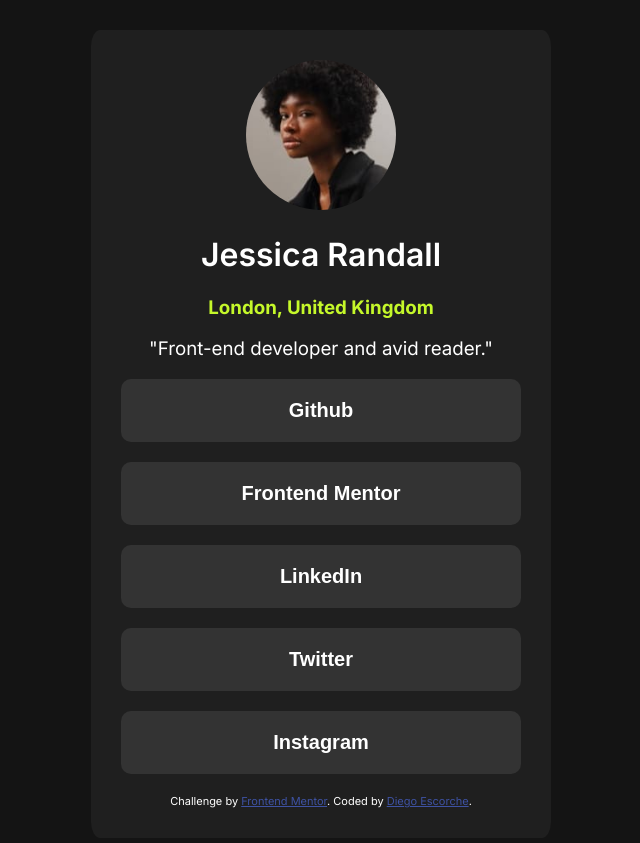
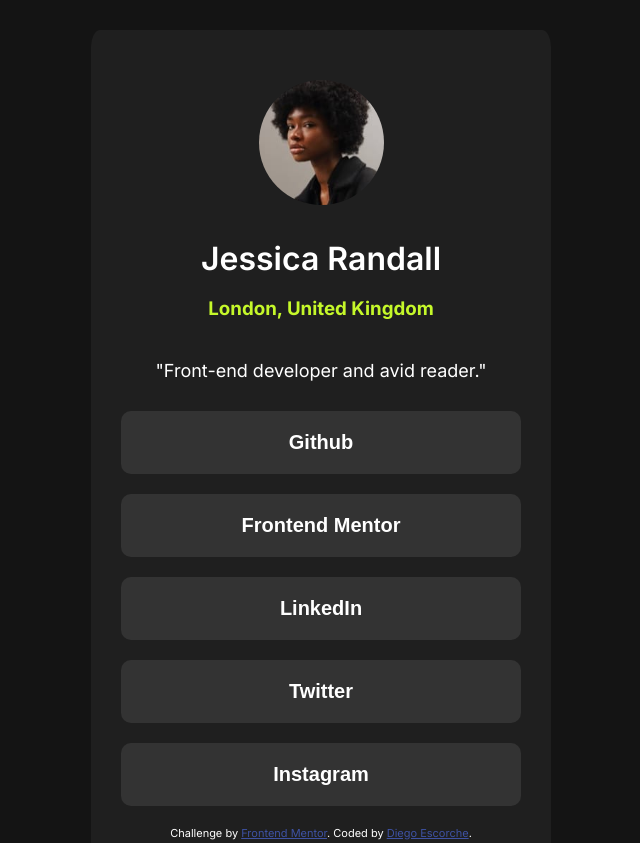
Before and after one commit to Diego-Escorche/social-links-profile-main, a plain HTML site: page index.html in a window 1280 px wide. Shown: the part 231-1074 px from the top of the page, without its empty margins (319-959 px from the left). Drawn offline with Linux system fonts and the light colour scheme.

Commit message:
Corrected desc, logo and loc margin.

```diff
--- a/index.html
+++ b/index.html
@@ -23,7 +23,7 @@
     <img src="avatar-jessica.jpeg" id="logo">
     <h1>Jessica Randall</h1>
     <h3 id="loc">London, United Kingdom</h3>
-    <h3 id="desc">"Front-end developer and avid reader."</h3>
+    <h2 id="desc">"Front-end developer and avid reader."</h2>
   </div>
   <section class="social">
     <button name="Github" id="Github">Github</button>
--- a/style.css
+++ b/style.css
@@ -27,17 +27,24 @@ body{
   font-style: normal;
   font-variation-settings:
     "slnt" 0;
+    margin: 10px auto;
+    margin-top: 30px;
 }
+
 #loc{
     color: hsl(75, 94%, 57%);
 }
 #desc{
     font-weight: 400;
+    font-size: 18px;
+    margin: 30px auto;
+    margin-top: 40px;
 }
 #logo {
     border-radius: 50%;
-    width: 150px;
-    height: 150px;
+    width: 125px;
+    height: 125px;
+    margin-top: 20px;
 }
 button{
     color: hsl(0, 0%, 100%);
```
